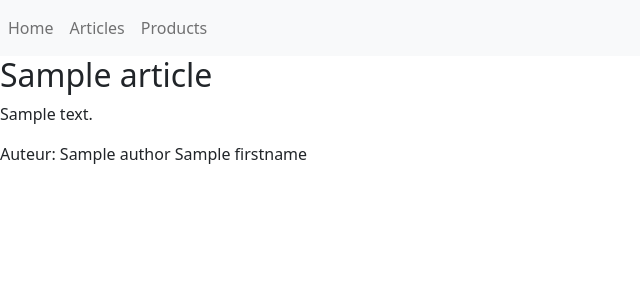
After one commit to lulu960/symfony-ipssi-rendu-base-lt-ce, a Symfony app: template templates/home/index.html.twig in a window 1280 px wide. The commit adds this page. Shown: the top 300 px of the page, without its empty margins (0-640 px from the left). Run offline with Twig, Linux system fonts and the light colour scheme; the template is opened without the code that fills it: most values are stand-ins (such as "Sample title", 1, 10 or a date in 2020); some libraries are stand-ins or nearby versions.

Commit message:
Creation of HomeController, display 3 articles

```diff
--- a/templates/base.html.twig
+++ b/templates/base.html.twig
@@ -3,7 +3,7 @@
 	<head>
 		<meta charset="UTF-8">
 		<title>
-			{% block title %}Welcome!
+			{% block title %}Magasin
 			{% endblock %}
 		</title>
 		<link href="	https://cdn.jsdelivr.net/npm/bootstrap@5.2.3/dist/css/bootstrap.min.css" rel="stylesheet">
@@ -17,8 +17,9 @@
 		{% endblock %}
 	</head>
 	<body>
-		<nav class="navbar navbar-expand-lg navbar-light bg-light">
-			<a class="navbar-brand" href="{{ path('app_home') }}">Magasin</a>
+		<nav
+			class="navbar navbar-expand-lg navbar-light bg-light">
+			{# <a class="navbar-brand" href="{{ path('app_home') }}">Magasin</a> #}
 			<button class="navbar-toggler" type="button" data-toggle="collapse" data-target="#navbarSupportedContent" aria-controls="navbarSupportedContent" aria-expanded="false" aria-label="Toggle navigation">
 				<span class="navbar-toggler-icon"></span>
 			</button>
@@ -26,13 +27,26 @@
 			<div class="collapse navbar-collapse" id="navbarSupportedContent">
 				<ul class="navbar-nav mr-auto">
 					<li class="nav-item active">
-						<a class="nav-link" href="#">Home
-							<span class="sr-only">(current)</span>
-						</a>
+						<a class="nav-link" href="{{ path('app_home') }}">Home</a>
 					</li>
 					<li class="nav-item">
-						<a class="nav-link" href="#">Link</a>
+						<a class="nav-link" href="{{ path('app_article_index') }}">Articles</a>
 					</li>
+					<li class="nav-item">
+						<a class="nav-link" href="{{ path('app_product_index') }}">Products</a>
+					</li>
+					{# <li class="nav-item">
+						<a class="nav-link" href="{{ path('app_category_index') }}">Catégories</a>
+					</li>
+                    {% if app.user %}
+						<a href="{{ path('app_user_show', {'id': app.user.id}) }}">Profil</a>
+						<a href="{{ path('app_logout') }}">Déconnexion</a>
+					{% else %}
+						<a href="{{ path('app_login') }}">Se Connecter</a>
+					{% endif %}
+					{% if is_granted("ROLE_ADMIN") %}
+						<a href="{{ path('app_admin') }}">Admin</a>
+					{% endif %} #}
 				</ul>
 			</div>
 		</nav>
--- /dev/null
+++ b/templates/home/index.html.twig
@@ -0,0 +1,22 @@
+{% extends 'base.html.twig' %}
+
+{% block title %}Homepage
+{% endblock %}
+
+{% block body %}
+	{% for article in articles %}
+		<section>
+			<h2>{{ article.title }}</h2>
+			<p>{{ article.content }}</p>
+			{% if article.author %}
+				<p class="article_author">
+					Auteur:
+					{{ article.author.name }}
+					{{ article.author.firstname }}
+				</p>
+			{% endif %}
+			<div class="action_button_container">
+			</div>
+		</section>
+	{% endfor %}
+{% endblock %}
```
Also changed, not shown: src/Controller/HomeController.php (added, +22 -0 lines), src/Repository/ArticleRepository.php (+17 -0 lines).
